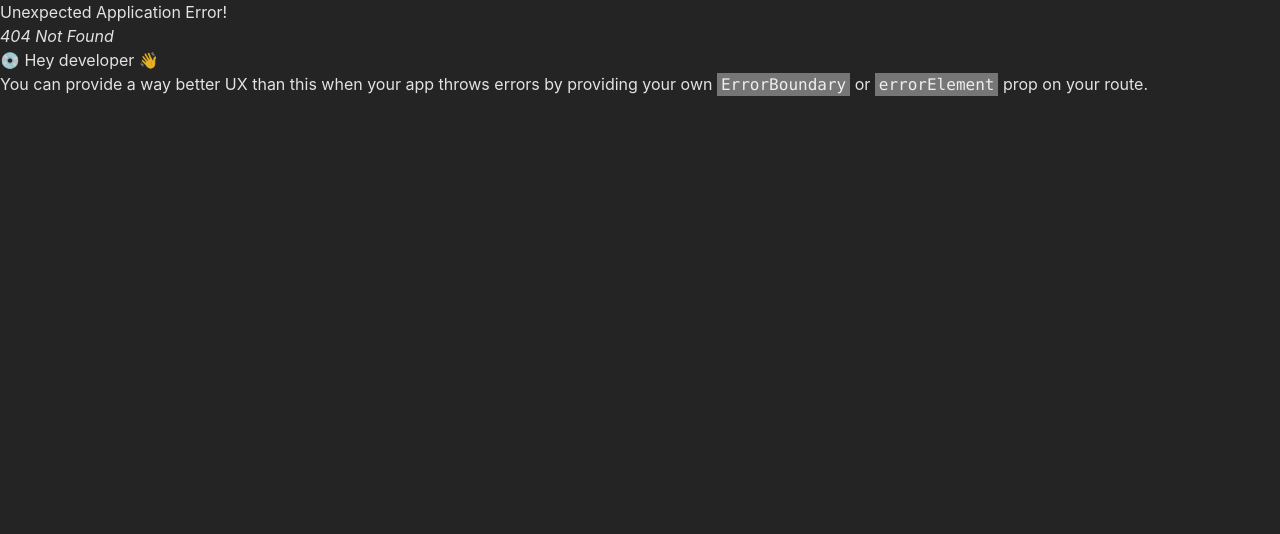
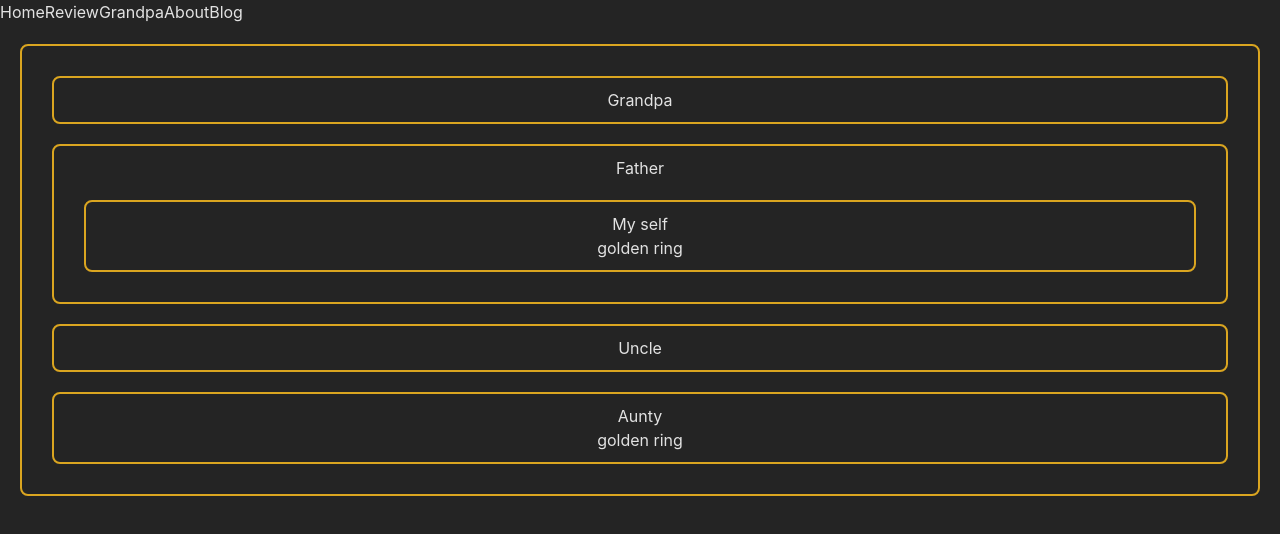
Before and after one commit to vatiza/Tshirts-React, a React (Vite) app: page /grandpa in a window 1280 px wide. Before the commit this address had no page. Shown: the top 534 px of the page. Built offline with nearby package versions, Linux system fonts and the light colour scheme.

Commit message:
Prop Drilling, provider

```diff
--- /dev/null
+++ b/src/Components/Aunty/Aunty.jsx
@@ -0,0 +1,15 @@
+import { useContext } from "react";
+import { ring } from "../Grandapa/Grandpa";
+
+
+const Aunty = () => {
+    const goldring = useContext(ring);
+    return (
+        <div>
+            <h1>Aunty</h1>
+            <p>{goldring}</p>
+        </div>
+    );
+};
+
+export default Aunty;
--- /dev/null
+++ b/src/Components/Father/Father.jsx
@@ -0,0 +1,15 @@
+import Myself from "../Myself/Myself";
+
+
+const Father = () => {
+    return (
+        <div>
+            <h1>Father</h1>
+            <section>
+                <Myself></Myself>
+            </section>
+        </div>
+    );
+};
+
+export default Father;
--- /dev/null
+++ b/src/Components/Grandapa/Grandpa.css
@@ -0,0 +1,12 @@
+.grandpa,
+.grandpa div {
+    border: 2px solid goldenrod;
+    padding: 10px;
+    margin: 20px;
+    border-radius: 8px;
+    text-align: center;
+}
+
+.flex {
+    display: flex;
+}
--- /dev/null
+++ b/src/Components/Grandapa/Grandpa.jsx
@@ -0,0 +1,21 @@
+import { createContext } from "react";
+import Aunty from "../Aunty/Aunty";
+import Father from "../Father/Father";
+import Uncle from "../Uncle/Uncle";
+import './Grandpa.css';
+export const ring = createContext('golden ring');
+
+const Grandpa = () => {
+    return (
+        <div className="grandpa">
+            <h2 className="grandpa">Grandpa</h2>
+            <section>
+                <Father></Father>
+                <Uncle></Uncle>
+                <Aunty></Aunty>
+            </section>
+        </div>
+    );
+};
+
+export default Grandpa;
--- a/src/Components/Header/Header.jsx
+++ b/src/Components/Header/Header.jsx
@@ -10,6 +10,7 @@ const Header = () => {
                 <div className="flex flex-row items-center  gap-5 mt-5  sm:mt-0 sm:ps-5">
                     <Link className="font-medium text-blue-500 dark:focus:outline-none dark:focus:ring-1 dark:focus:ring-gray-600" to="/" aria-current="page">Home</Link>
                     <Link className="font-medium text-gray-600 hover:text-gray-400 dark:text-gray-400 dark:hover:text-gray-500 dark:focus:outline-none dark:focus:ring-1 dark:focus:ring-gray-600" to="/review">Review</Link>
+                    <Link className="font-medium text-gray-600 hover:text-gray-400 dark:text-gray-400 dark:hover:text-gray-500 dark:focus:outline-none dark:focus:ring-1 dark:focus:ring-gray-600" to="/grandpa">Grandpa</Link>
                     <Link className="font-medium text-gray-600 hover:text-gray-400 dark:text-gray-400 dark:hover:text-gray-500 dark:focus:outline-none dark:focus:ring-1 dark:focus:ring-gray-600" to="/about">About</Link>
                     <Link className="font-medium text-gray-600 hover:text-gray-400 dark:text-gray-400 dark:hover:text-gray-500 dark:focus:outline-none dark:focus:ring-1 dark:focus:ring-gray-600" to="/">Blog</Link>
                 </div>
--- /dev/null
+++ b/src/Components/Myself/Myself.jsx
@@ -0,0 +1,16 @@
+import { useContext } from "react";
+import { ring } from "../Grandapa/Grandpa";
+
+
+const Myself = () => {
+    const ring1 = useContext(ring);
+    return (
+        <div>
+            <h1>My self</h1>
+            <p>{ring1}</p>
+
+        </div>
+    );
+};
+
+export default Myself;
--- /dev/null
+++ b/src/Components/Uncle/Uncle.jsx
@@ -0,0 +1,11 @@
+
+
+const Uncle = () => {
+    return (
+        <div>
+            <h1>Uncle</h1>
+        </div>
+    );
+};
+
+export default Uncle;
--- a/src/main.jsx
+++ b/src/main.jsx
@@ -8,6 +8,7 @@ import {
 import Main from './Components/Main/Main.jsx';
 import Home from './Components/Home/Home.jsx';
 import OrdersReview from './Components/OrdersReview/OrdersReview.jsx';
+import Grandpa from './Components/Grandapa/Grandpa.jsx';
 const router = createBrowserRouter([
   {
     path: '/',
@@ -21,6 +22,10 @@ const router = createBrowserRouter([
       {
         path: '/review',
         element: <OrdersReview></OrdersReview>
+      },
+      {
+        path:'/grandpa',
+        element:<Grandpa></Grandpa>
       }
     ]
   }
```
